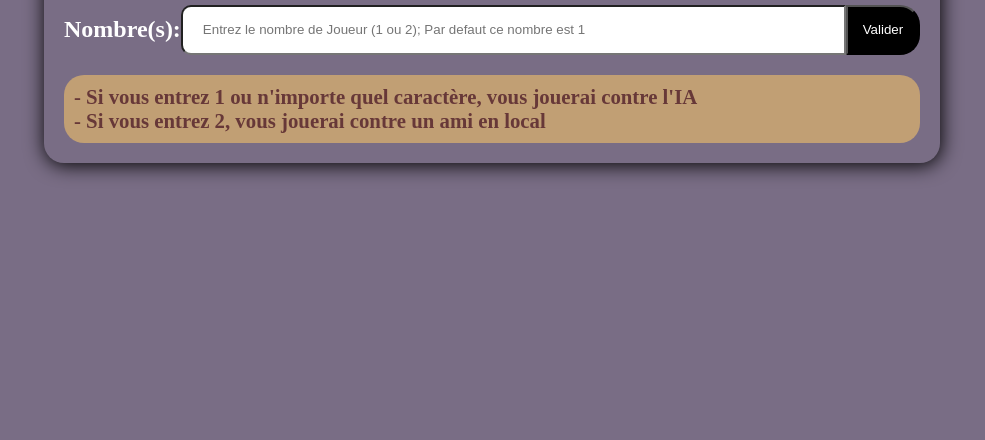
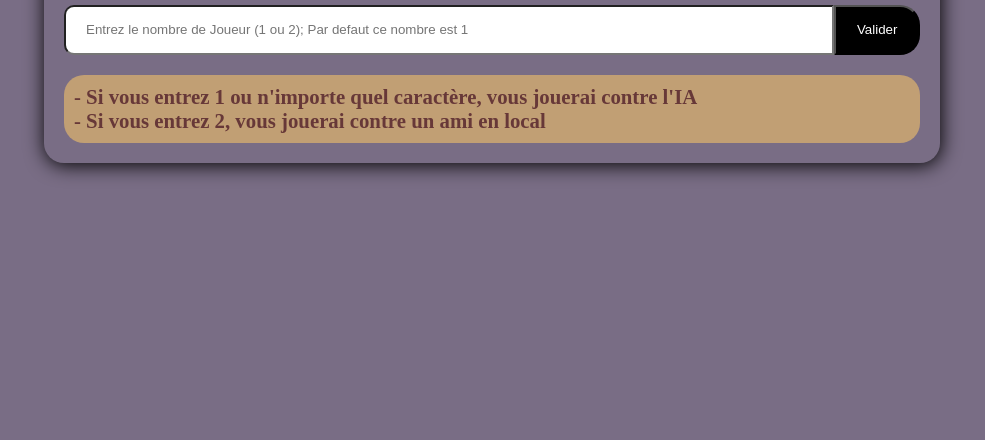
Before and after one commit to Faoussane/JeuDesBatonnets, a plain HTML site: page index.html in a window 1280 px wide. Shown: the part 360-800 px from the top of the page, without its empty margins (148-1133 px from the left). Drawn offline with Linux system fonts and the light colour scheme.

Commit message:
supp label

```diff
--- a/index.html
+++ b/index.html
@@ -32,7 +32,6 @@
         <div style="box-shadow: 1px 2px 20px 0px;display: flex; flex-direction: column; justify-content: center; align-items: center; width: 70%; padding: 20px; border-radius: 20px;">
             <h1 style="width: 100%; text-align: center;">Bienvenue dans le Jeu des bâtonnets</h1>
             <form action="">
-                <label style="" for="nbJoueurs">Nombre(s):</label>
                 <input type="number" id="nbJoueurs" placeholder="Entrez le nombre de Joueur (1 ou 2); Par defaut ce nombre est 1">
                 <button id="btn">Valider</button>
             </form>
--- a/style.css
+++ b/style.css
@@ -91,13 +91,11 @@ input{
 .active{
     display: none;
 }
-label{text-align: center; align-self:center; font-size: 1.5rem; font-weight: 800; color: #fff;}
 .notice{background-color: rgb(193, 159, 116); padding: 10px; color: #673838; font-size: 1.3rem; font-weight: 800; margin-top: 20px;border-radius: 20px; width: 100%;}
 @media (max-width: 900px) {
       h1{
         font-size: 1.3rem;
       }
-      label{display: none;}
       .notice{font-size: 1rem;}
       input{
             border-radius: 10px 0 0 10px;
```
